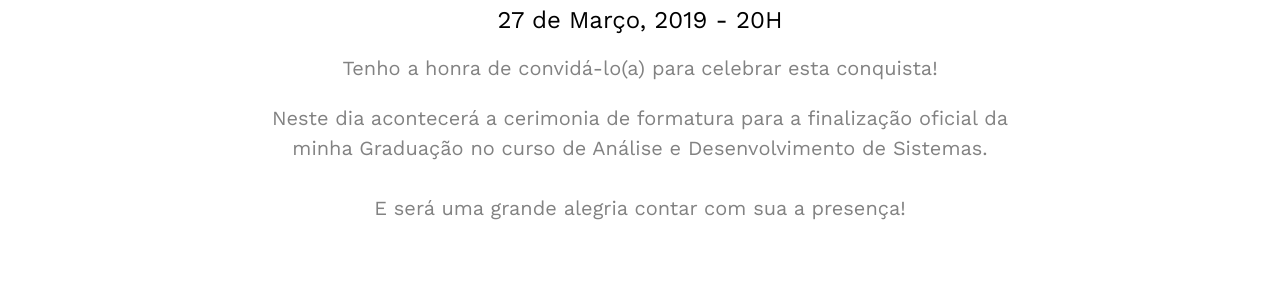
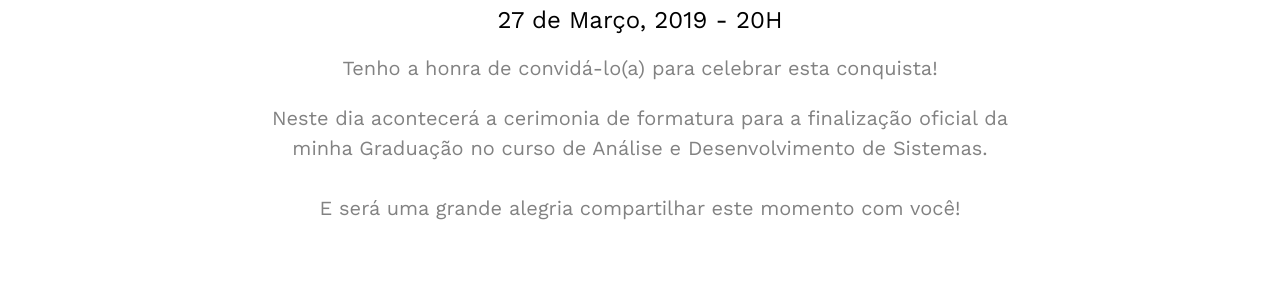
Before and after one commit to DanSilva41/graduation-invite, a plain HTML site: page index.html in a window 1280 px wide. Shown: the part 1105-1399 px from the top of the page. Drawn offline with nearby package versions, Linux system fonts and the light colour scheme; files whose address does not match are found by name.

Commit message:
Update message

```diff
--- a/index.html
+++ b/index.html
@@ -103,7 +103,7 @@
 					<h3>27 de Março, 2019 - 20H</h3>
 					<p style="font-size: 20px">Tenho a honra de convidá-lo(a) para celebrar esta conquista!</p>
 					<p style="font-size: 20px">Neste dia acontecerá a cerimonia de formatura para a finalização oficial da minha Graduação no curso de Análise e Desenvolvimento de Sistemas. <br></br>
-					E será uma grande alegria contar com sua a presença!</p>
+					E será uma grande alegria compartilhar este momento com você!</p>
 
 					<h3 style="font-size: 40px; float: right; font-family: Sacramento, Arial, serif; color: #ff6666">Danilo Silva</h3>
 
```
